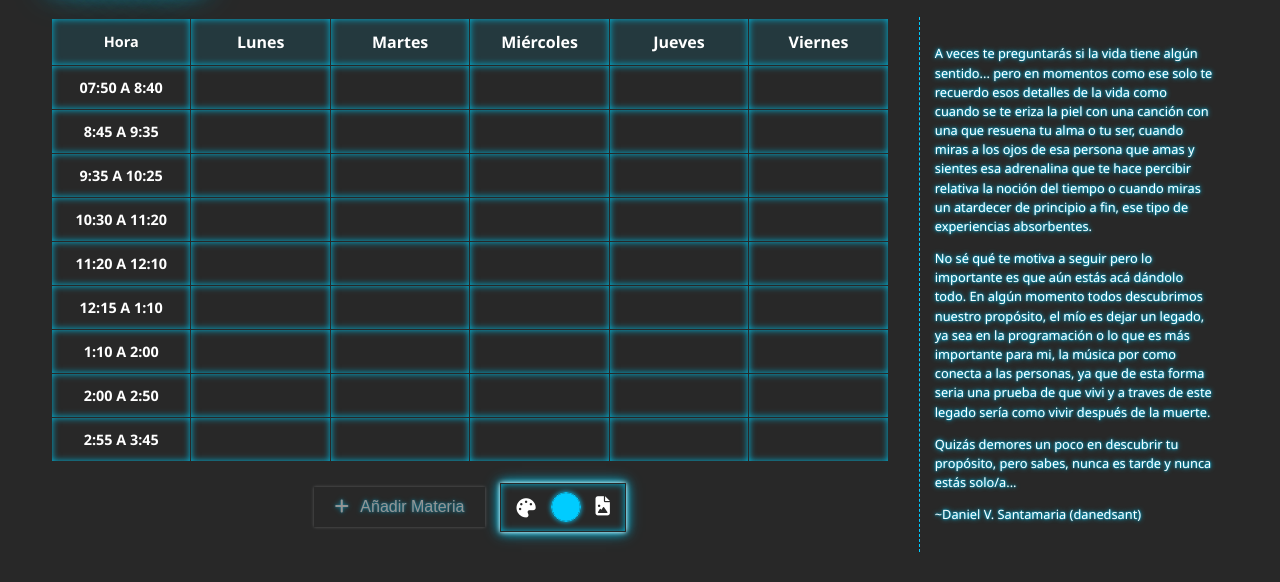
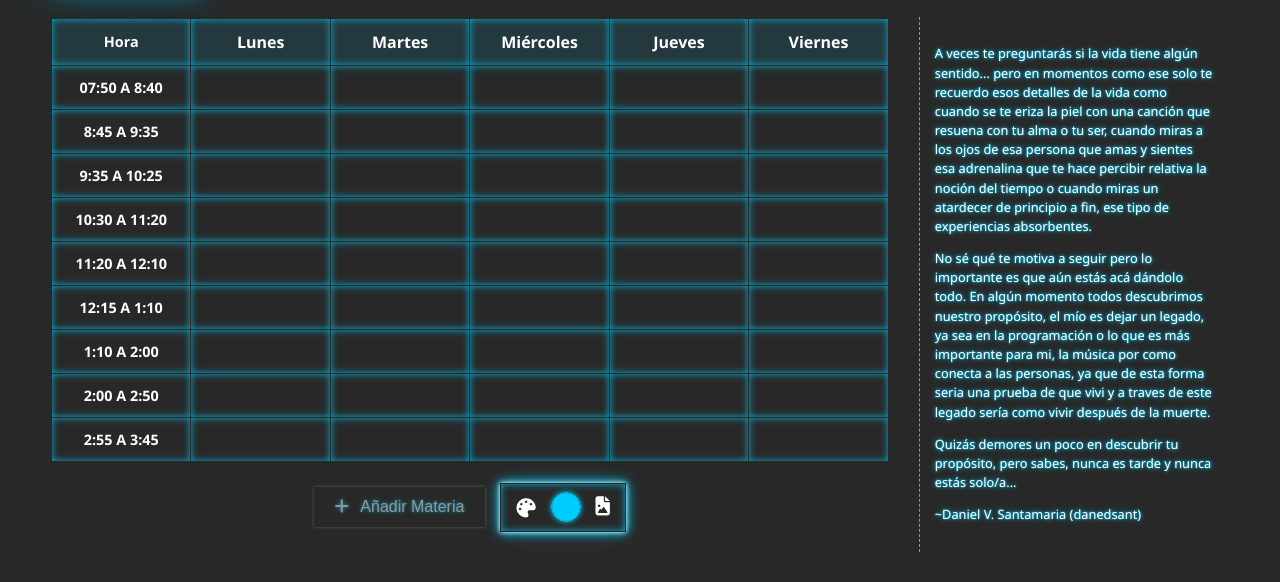
Before and after one commit to danedsant/Horario-Uneg, a plain HTML site: page index.html in a window 1280 px wide. Shown: the part 178-760 px from the top of the page. Drawn offline with nearby package versions, Linux system fonts and the light colour scheme.

Commit message:
Update index.html

```diff
--- a/index.html
+++ b/index.html
@@ -119,7 +119,7 @@
                     </div>
             </div> <div class="reflection-area neon-text">
                 <p>
-                    A veces te preguntarás si la vida tiene algún sentido... pero en momentos como ese solo te recuerdo esos detalles de la vida como cuando se te eriza la piel con una canción con una que resuena tu alma o tu ser, cuando miras a los ojos de esa persona que amas y sientes esa adrenalina que te hace percibir relativa la noción del tiempo o cuando miras un atardecer de principio a fin, ese tipo de experiencias absorbentes.
+                    A veces te preguntarás si la vida tiene algún sentido... pero en momentos como ese solo te recuerdo esos detalles de la vida como cuando se te eriza la piel con una canción que resuena con tu alma o tu ser, cuando miras a los ojos de esa persona que amas y sientes esa adrenalina que te hace percibir relativa la noción del tiempo o cuando miras un atardecer de principio a fin, ese tipo de experiencias absorbentes.
                 </p>
                 <p>
                     No sé qué te motiva a seguir pero lo importante es que aún estás acá dándolo todo. En algún momento todos descubrimos nuestro propósito, el mío es dejar un legado, ya sea en la programación o lo que es más importante para mi, la música por como conecta a las personas, ya que de esta forma  seria una prueba de que vivi y a traves de este legado sería como vivir después de la muerte.
```
